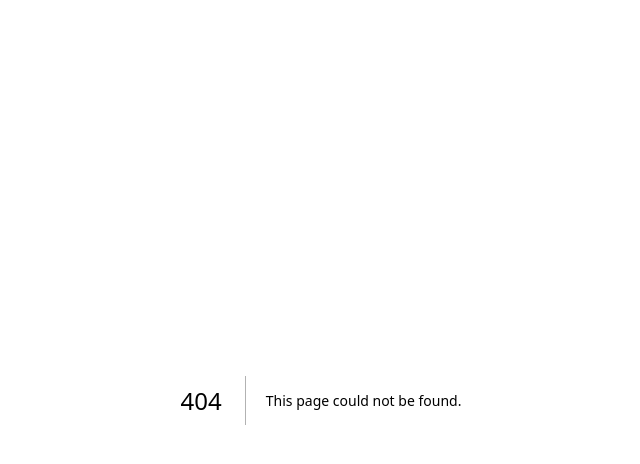
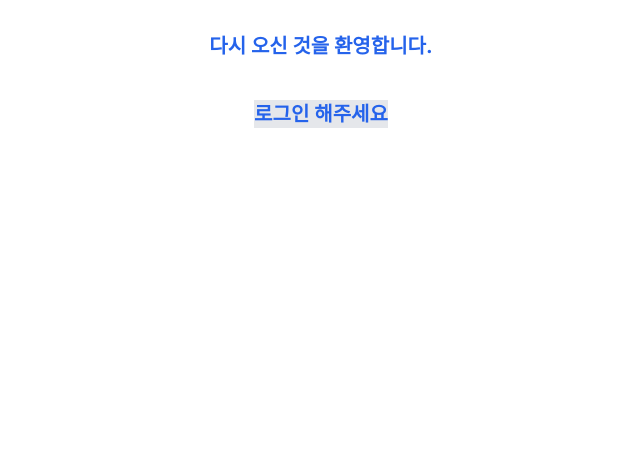
Before and after one commit to jeong-jihyun/my-next-app, a Next.js app: page /conditional-rendering in a window 1280 px wide. Before the commit this address had no page. Shown: the top 464 px of the page, without its empty margins (319-959 px from the left). Built offline with nearby package versions, Linux system fonts and the light colour scheme.

Commit message:
함수형 컴포넌트에서의 조건부 랜더링

```diff
--- /dev/null
+++ b/src/app/conditional-rendering/page.tsx
@@ -0,0 +1,24 @@
+const WelcomeMessage = ({ isLoggedIn }: { isLoggedIn: boolean }) => {
+  return (
+    <div className="max-w-md p-4 mx-auto text-center">
+      {isLoggedIn ? (
+        <div className="text-xl font-bold text-blue-600">
+          다시 오신 것을 환영합니다.
+        </div>
+      ) : (
+        <div className="text-xl font-semibold text-blue-600 bg-gray-200">
+          로그인 해주세요
+        </div>
+      )}
+    </div>
+  );
+};
+
+export default function Page() {
+  return (
+    <main className="flex flex-col p-4 space-y-2">
+      <WelcomeMessage isLoggedIn={true} />
+      <WelcomeMessage isLoggedIn={false} />
+    </main>
+  );
+}
```
